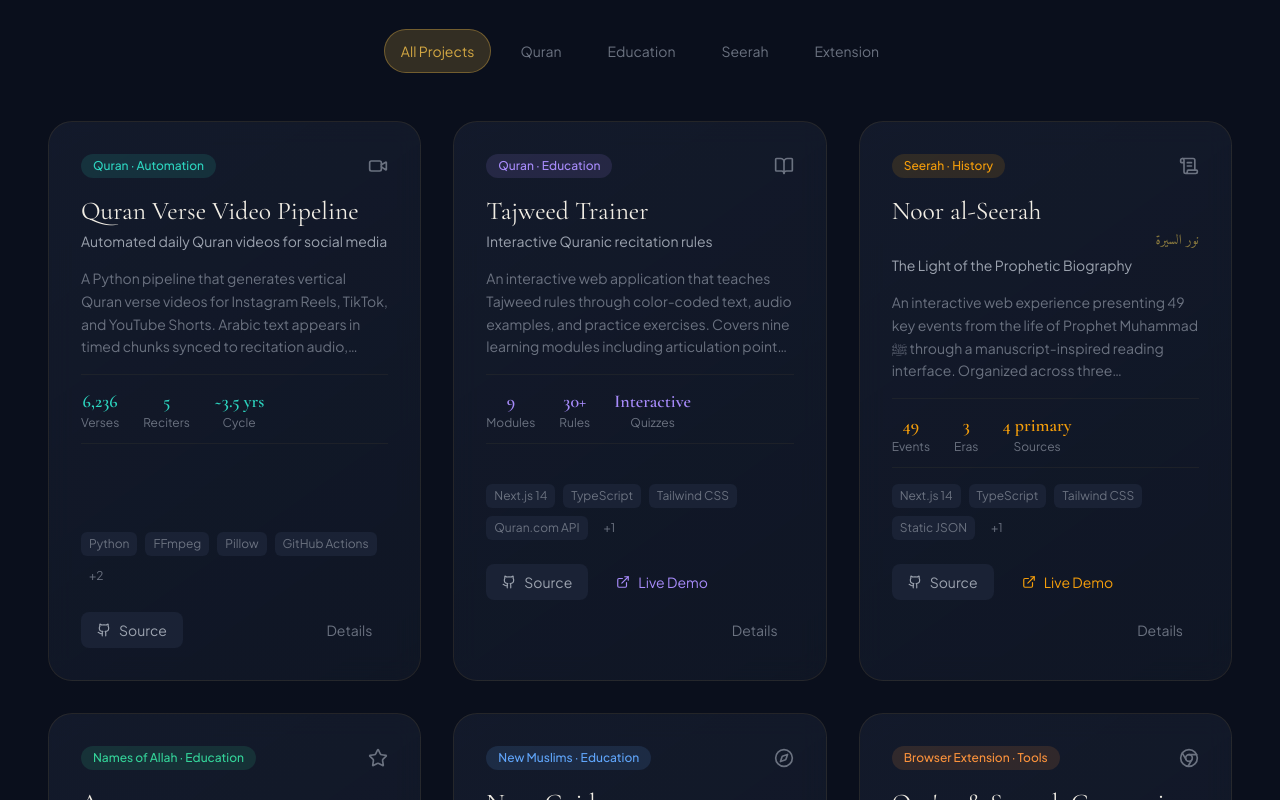
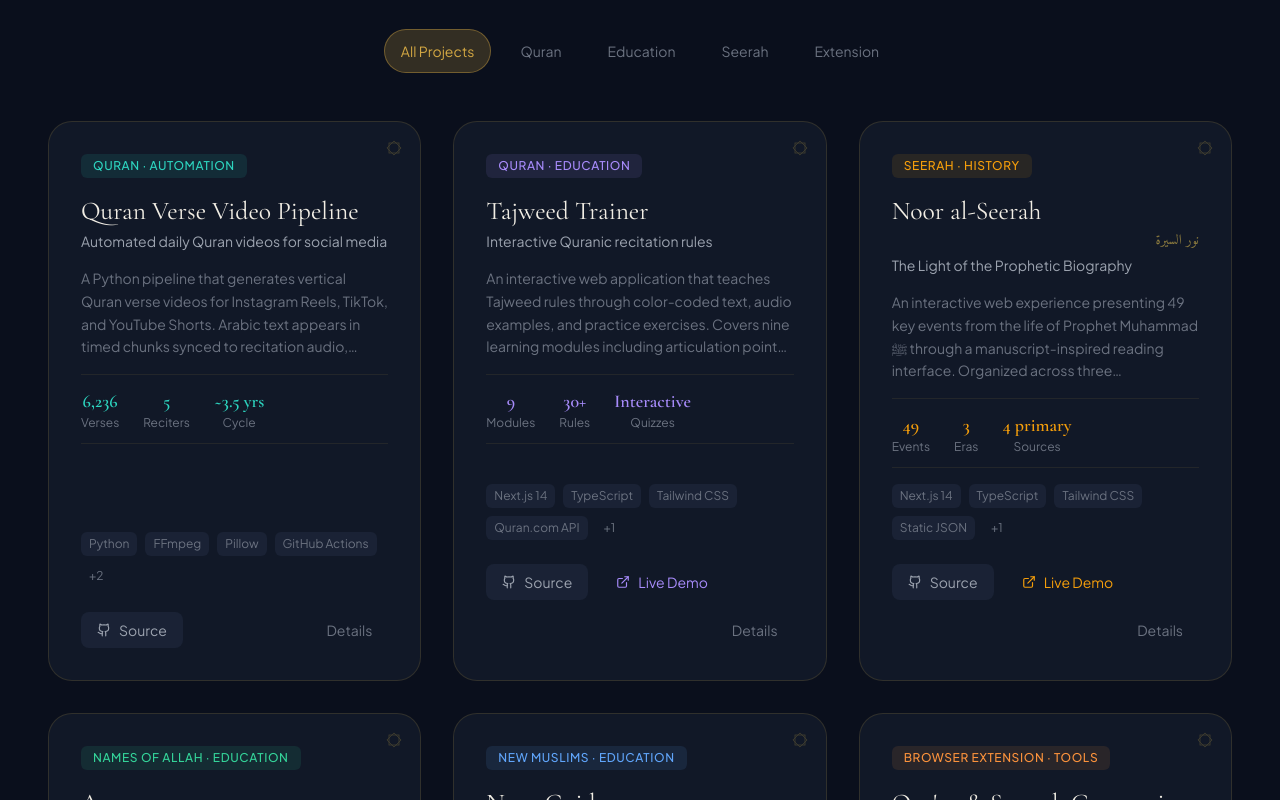
Before and after one commit to Abdalla-Eldoumani/my-islamic-portfolio, a Next.js app: page / in a window 1280 px wide. Shown: the part 1520-2320 px from the top of the page. Built offline with nearby package versions, Linux system fonts and the light colour scheme.

Commit message:
replace glass card with ink-on-parchment treatment and corner ornament

```diff
--- a/src/components/project-card.tsx
+++ b/src/components/project-card.tsx
@@ -1,10 +1,8 @@
 "use client";
 
-import { useState } from "react";
 import { motion } from "framer-motion";
-import { Github, ExternalLink, Chrome, Code } from "lucide-react";
+import { Github, ExternalLink, Chrome } from "lucide-react";
 import type { Project } from "@/data/projects";
-import { projectIconMap } from "@/lib/icons";
 
 interface ProjectCardProps {
   project: Project;
@@ -13,10 +11,6 @@ interface ProjectCardProps {
 }
 
 export function ProjectCard({ project, index, onSelect }: ProjectCardProps) {
-  const [hovered, setHovered] = useState(false);
-
-  const IconComponent = projectIconMap[project.icon] ?? Code;
-
   return (
     <motion.article
       layout
@@ -24,31 +18,35 @@ export function ProjectCard({ project, index, onSelect }: ProjectCardProps) {
       whileInView={{ opacity: 1, y: 0 }}
       exit={{ opacity: 0, scale: 0.95 }}
       viewport={{ once: true, margin: "-50px" }}
-      transition={{ duration: 0.5, delay: index * 0.1 }}
-      whileHover={{ y: -4 }}
-      onHoverStart={() => setHovered(true)}
-      onHoverEnd={() => setHovered(false)}
-      className="glass-card rounded-2xl p-6 md:p-8 flex flex-col gap-4 transition-all duration-300 hover:shadow-card-hover group"
-      style={{
-        borderColor: hovered ? project.accentColor : undefined,
-      }}
+      transition={{ duration: 0.5, delay: index * 0.08 }}
+      className="relative bg-bg-secondary border border-gold-muted/25 hover:border-[var(--card-accent)] rounded-2xl p-6 md:p-8 flex flex-col gap-4 transition-colors duration-500 group"
+      style={
+        { "--card-accent": project.accentColor } as React.CSSProperties
+      }
     >
+      {/* Corner ornament (top-right). Eight-point mark, intensifies on hover. */}
+      <svg
+        aria-hidden="true"
+        viewBox="0 0 24 24"
+        className="absolute top-4 right-4 w-5 h-5 text-gold-muted opacity-40 group-hover:opacity-80 transition-opacity duration-500"
+        fill="none"
+        stroke="currentColor"
+        strokeWidth="1"
+      >
+        <rect x="6" y="6" width="12" height="12" />
+        <rect x="6" y="6" width="12" height="12" transform="rotate(45 12 12)" />
+      </svg>
+
       {/* Category badge */}
-      <div className="flex items-center justify-between">
-        <span
-          className="px-3 py-1 rounded-full text-xs font-body font-medium"
-          style={{
-            backgroundColor: `${project.accentColor}20`,
-            color: project.accentColor,
-          }}
-        >
-          {project.categoryLabel}
-        </span>
-        <IconComponent
-          size={20}
-          className="text-text-muted group-hover:text-gold-primary transition-colors"
-        />
-      </div>
+      <span
+        className="inline-block w-fit px-3 py-1 rounded-md text-xs font-body font-medium uppercase tracking-wider"
+        style={{
+          backgroundColor: `${project.accentColor}1A`,
+          color: project.accentColor,
+        }}
+      >
+        {project.categoryLabel}
+      </span>
 
       {/* Title & subtitle — clickable area */}
       <div
@@ -59,11 +57,17 @@ export function ProjectCard({ project, index, onSelect }: ProjectCardProps) {
           {project.title}
         </h3>
         {project.arabicTitle && (
-          <p className="font-arabic text-gold-muted text-sm mb-1" dir="rtl">
+          <p
+            className="font-arabic text-gold-muted text-sm mb-1"
+            lang="ar"
+            dir="rtl"
+          >
             {project.arabicTitle}
           </p>
         )}
-        <p className="font-body text-sm text-text-secondary">{project.subtitle}</p>
+        <p className="font-body text-sm text-text-secondary">
+          {project.subtitle}
+        </p>
       </div>
 
       {/* Description */}
@@ -73,7 +77,7 @@ export function ProjectCard({ project, index, onSelect }: ProjectCardProps) {
 
       {/* Stats */}
       {project.stats && (
-        <div className="flex flex-wrap gap-4 sm:gap-6 py-3 border-t border-b border-gold-muted/10">
+        <div className="flex flex-wrap gap-4 sm:gap-6 py-3 border-t border-b border-gold-muted/15">
           {project.stats.map((stat) => (
             <div key={stat.label} className="text-center">
               <div
@@ -82,7 +86,9 @@ export function ProjectCard({ project, index, onSelect }: ProjectCardProps) {
               >
                 {stat.value}
               </div>
-              <div className="font-body text-xs text-text-muted">{stat.label}</div>
+              <div className="font-body text-xs text-text-muted">
+                {stat.label}
+              </div>
             </div>
           ))}
         </div>
@@ -112,7 +118,7 @@ export function ProjectCard({ project, index, onSelect }: ProjectCardProps) {
           target="_blank"
           rel="noopener noreferrer"
           aria-label={`View ${project.title} source on GitHub`}
-          className="flex items-center gap-2 px-4 py-2 rounded-lg bg-bg-tertiary text-text-secondary hover:text-gold-primary hover:bg-gold-primary/10 font-body text-sm transition-all"
+          className="flex items-center gap-2 px-4 py-2 rounded-lg bg-bg-tertiary text-text-secondary hover:text-gold-primary hover:bg-gold-primary/10 font-body text-sm transition-colors"
         >
           <Github size={14} />
           Source
@@ -123,7 +129,7 @@ export function ProjectCard({ project, index, onSelect }: ProjectCardProps) {
             target="_blank"
             rel="noopener noreferrer"
             aria-label={`View ${project.title} live demo`}
-            className="flex items-center gap-2 px-4 py-2 rounded-lg text-sm font-body transition-all hover:bg-gold-primary/10"
+            className="flex items-center gap-2 px-4 py-2 rounded-lg text-sm font-body transition-colors hover:bg-gold-primary/10"
             style={{ color: project.accentColor }}
           >
             <ExternalLink size={14} />
@@ -136,7 +142,7 @@ export function ProjectCard({ project, index, onSelect }: ProjectCardProps) {
             target="_blank"
             rel="noopener noreferrer"
             aria-label={`View ${project.title} on Chrome Web Store`}
-            className="flex items-center gap-2 px-4 py-2 rounded-lg text-sm font-body transition-all hover:bg-gold-primary/10"
+            className="flex items-center gap-2 px-4 py-2 rounded-lg text-sm font-body transition-colors hover:bg-gold-primary/10"
             style={{ color: project.accentColor }}
           >
             <Chrome size={14} />
@@ -146,7 +152,7 @@ export function ProjectCard({ project, index, onSelect }: ProjectCardProps) {
         {onSelect && (
           <button
             onClick={() => onSelect(project)}
-            className="ml-auto px-4 py-2 rounded-lg text-sm font-body text-text-muted hover:text-gold-primary hover:bg-gold-primary/10 transition-all"
+            className="ml-auto px-4 py-2 rounded-lg text-sm font-body text-text-muted hover:text-gold-primary hover:bg-gold-primary/10 transition-colors"
             aria-label={`View details for ${project.title}`}
           >
             Details
```
